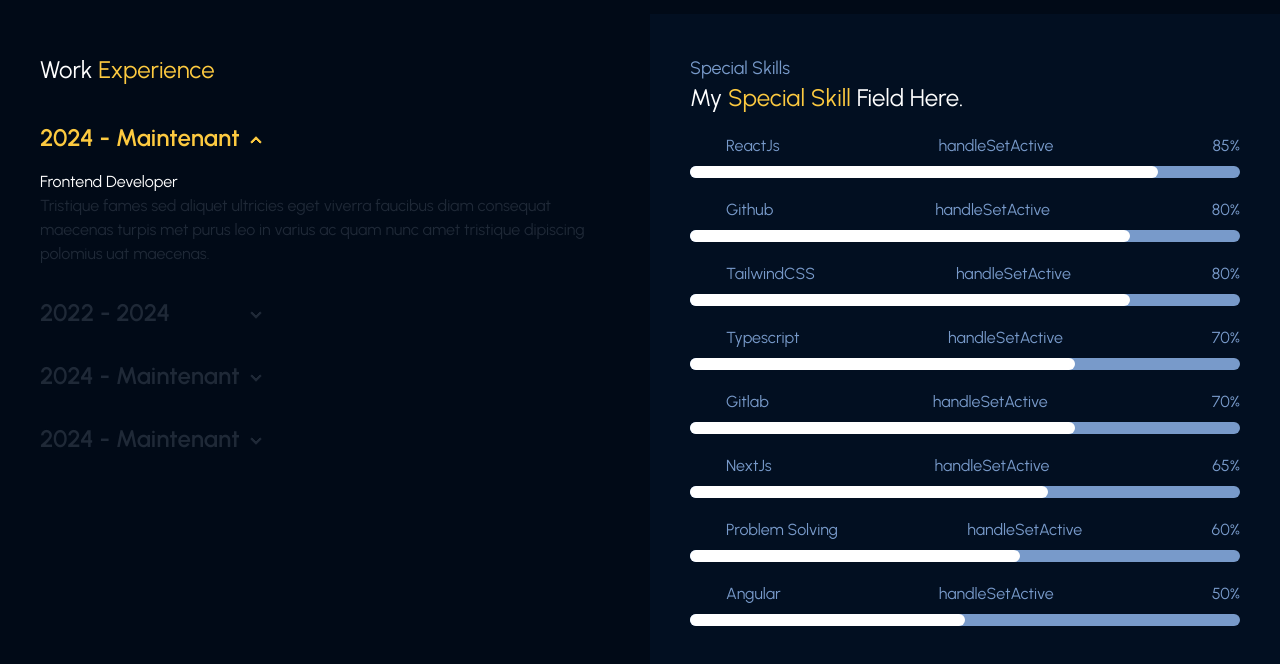
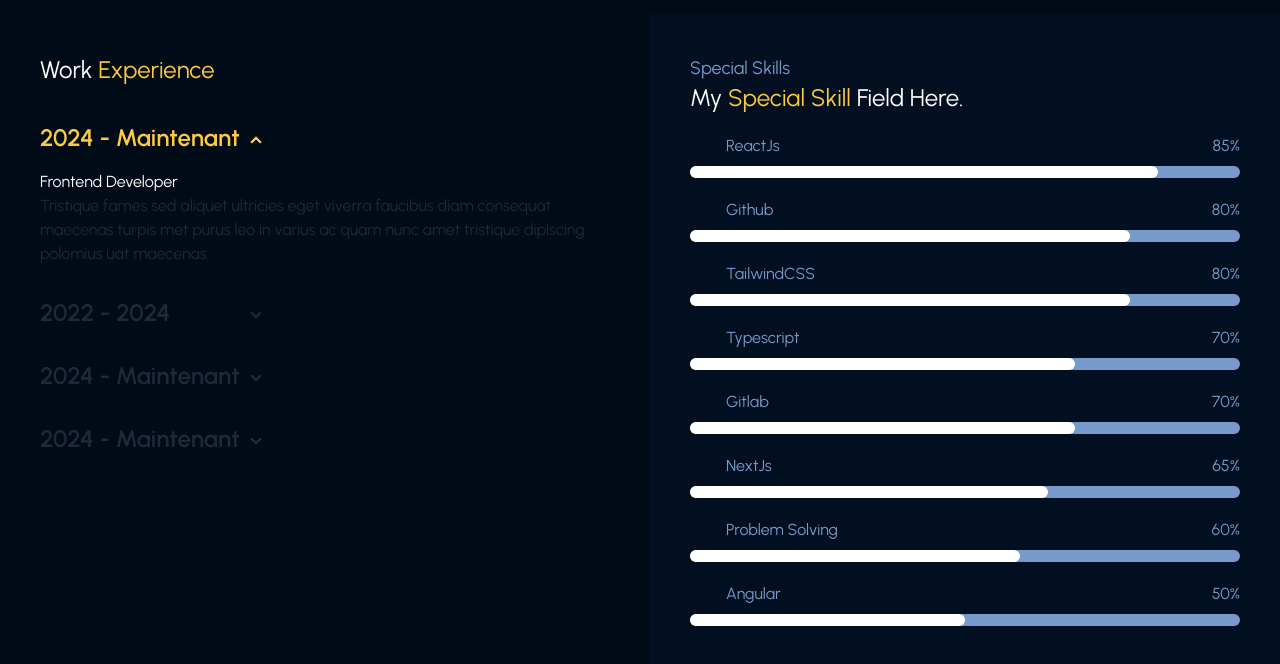
Before and after one commit to safidy1863/portfolio, a React (Vite) app: page / in a window 1280 px wide. Shown: the part 1306-1970 px from the top of the page. Built offline with nearby package versions, Linux system fonts and the light colour scheme; some icons are missing.

Commit message:
fix skills lists

```diff
--- a/src/sections/experiences/components/skill.tsx
+++ b/src/sections/experiences/components/skill.tsx
@@ -14,7 +14,6 @@
         <div className="flex items-center gap-x-3">
           <Icon icon={logo} className="text-2xl"/> <span>{title}</span>
         </div>
-        handleSetActive
         <p>{percent}%</p>
       </div>
       <div className="relative">
```
